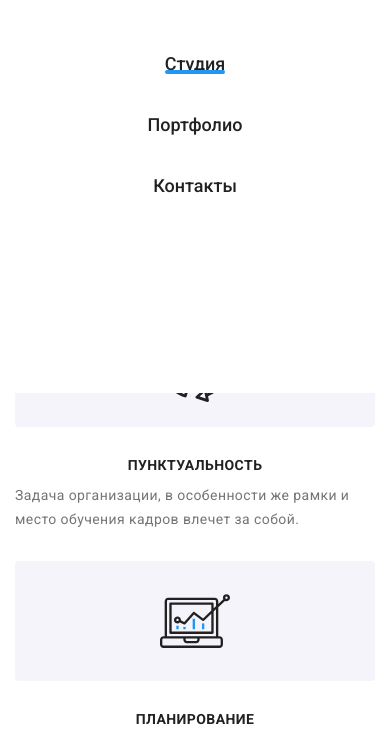
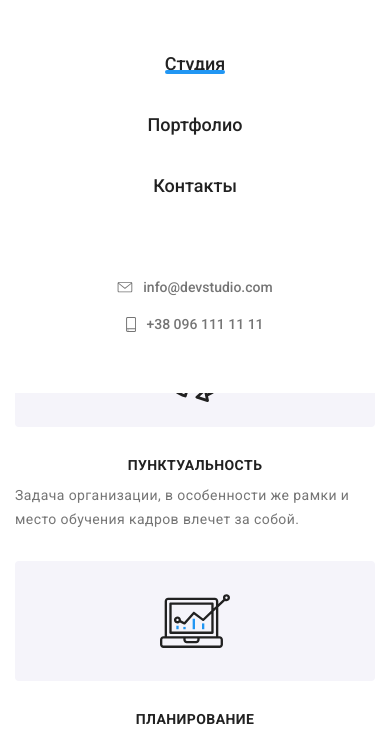
Before and after one commit to herzogtier/goit-markup-hw-08, a plain HTML site: page index.html in a window 390 px wide. Both pictures are taken after a click on the button 355 px from the left and 30 px from the top of the page. Shown: the part 67-801 px from the top of the page. Drawn offline with Linux system fonts and the light colour scheme.

Commit message:
28-07-2020-mobile-menu

```diff
--- a/index.html
+++ b/index.html
@@ -39,9 +39,8 @@
                                 </a>
                             </li>
                         </ul>
-                    </div>
 
-                    <!-- <div class="header-contact">
+                        <div class="header-contact">
                             <ul class="list header-contact-list">
                                 <li class="header-contact-item">
                                     <a class="link-contact-text" href="mailto:info@devstudio.com">
@@ -60,7 +59,8 @@
                                     </a>
                                 </li>
                             </ul>
-                    </div> -->
+                        </div>
+                    </div>
                 </nav>
                 <button type="button" class="menu-header" aria-expanded="false" data-menu-button>
                     <svg width="40" height="40" aria-label="Переключатель мобильного меню">
--- a/sass/components/_page-header-contact-list.scss
+++ b/sass/components/_page-header-contact-list.scss
@@ -15,9 +15,17 @@
         display: flex;
         flex-direction: column;
         justify-content: center;
+        margin-top: 60px;
     }
 
     &-item {
+        margin-left: auto;
+        margin-right: auto;
+
+        &:not(:last-child) {
+            margin-bottom: 16px;
+        }
+
         @media screen and (min-width: 768px) {
             &:not(:last-child) {
                 margin-bottom: 10px;
@@ -34,7 +42,7 @@
     font-size: 14px;
     font-weight: 500;
     color: $main-paragraph-color;
-    line-height: 80px;
+    line-height: 21px;
     transition: color 250ms cubic-bezier(0.4, 0, 0.2, 1);
 
     & svg {
```
Also changed, not shown: css/main.css, css/main.min.css, 2 other files. Lines whose indentation alone changed are shown as unchanged.
